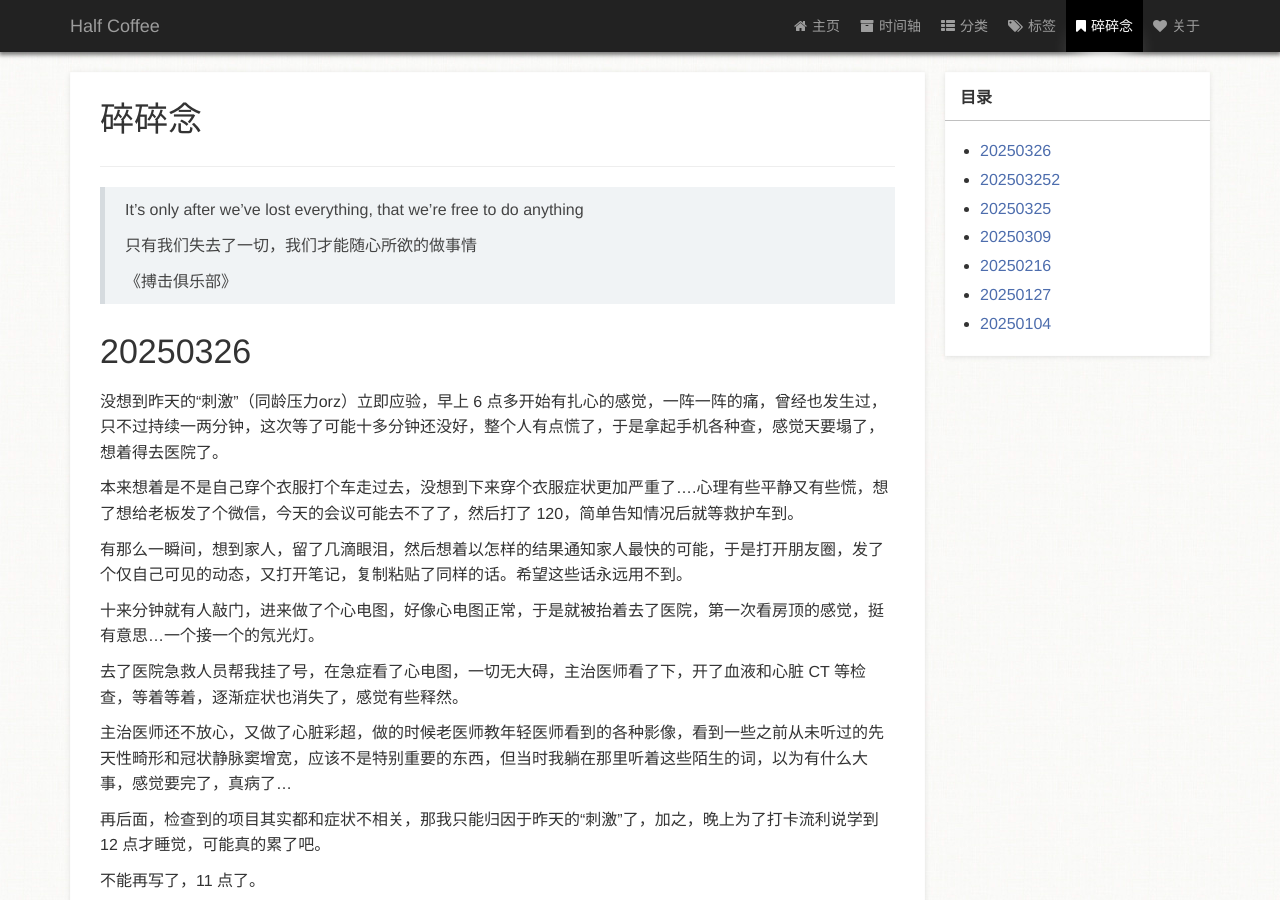
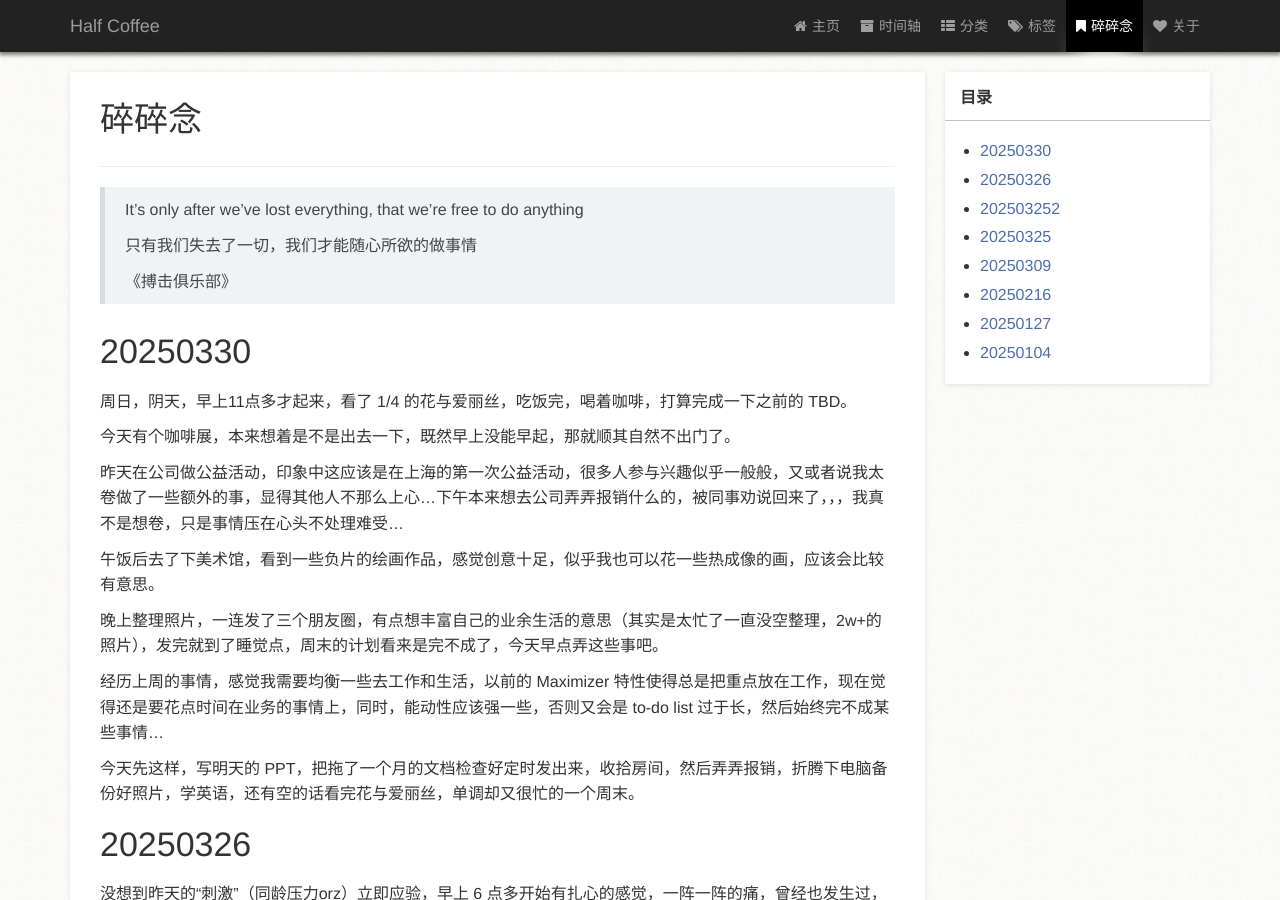
Before and after one commit to zm1990s/halfcoffee, a Jekyll site: the page built from page/3碎碎念.md, in a window 1280 px wide and 900 px high. Built offline with Jekyll 4.4.1, drawn with Linux system fonts in a browser that asks for light colours; a style sheet for code colours, icons or effects is not loaded.

Commit message:
20250330

```diff
--- a/page/3碎碎念.md
+++ b/page/3碎碎念.md
@@ -15,6 +15,22 @@ type: page
 > 《搏击俱乐部》
 
 
+
+# 20250330
+
+周日，阴天，早上11点多才起来，看了 1/4 的花与爱丽丝，吃饭完，喝着咖啡，打算完成一下之前的 TBD。
+
+今天有个咖啡展，本来想着是不是出去一下，既然早上没能早起，那就顺其自然不出门了。
+
+昨天在公司做公益活动，印象中这应该是在上海的第一次公益活动，很多人参与兴趣似乎一般般，又或者说我太卷做了一些额外的事，显得其他人不那么上心...下午本来想去公司弄弄报销什么的，被同事劝说回来了，，，我真不是想卷，只是事情压在心头不处理难受...
+
+午饭后去了下美术馆，看到一些负片的绘画作品，感觉创意十足，似乎我也可以花一些热成像的画，应该会比较有意思。
+
+晚上整理照片，一连发了三个朋友圈，有点想丰富自己的业余生活的意思（其实是太忙了一直没空整理，2w+的照片），发完就到了睡觉点，周末的计划看来是完不成了，今天早点弄这些事吧。
+
+经历上周的事情，感觉我需要均衡一些去工作和生活，以前的 Maximizer 特性使得总是把重点放在工作，现在觉得还是要花点时间在业务的事情上，同时，能动性应该强一些，否则又会是 to-do list 过于长，然后始终完不成某些事情...
+
+今天先这样，写明天的 PPT，把拖了一个月的文档检查好定时发出来，收拾房间，然后弄弄报销，折腾下电脑备份好照片，学英语，还有空的话看完花与爱丽丝，单调却又很忙的一个周末。
 
 # 20250326
 
```
